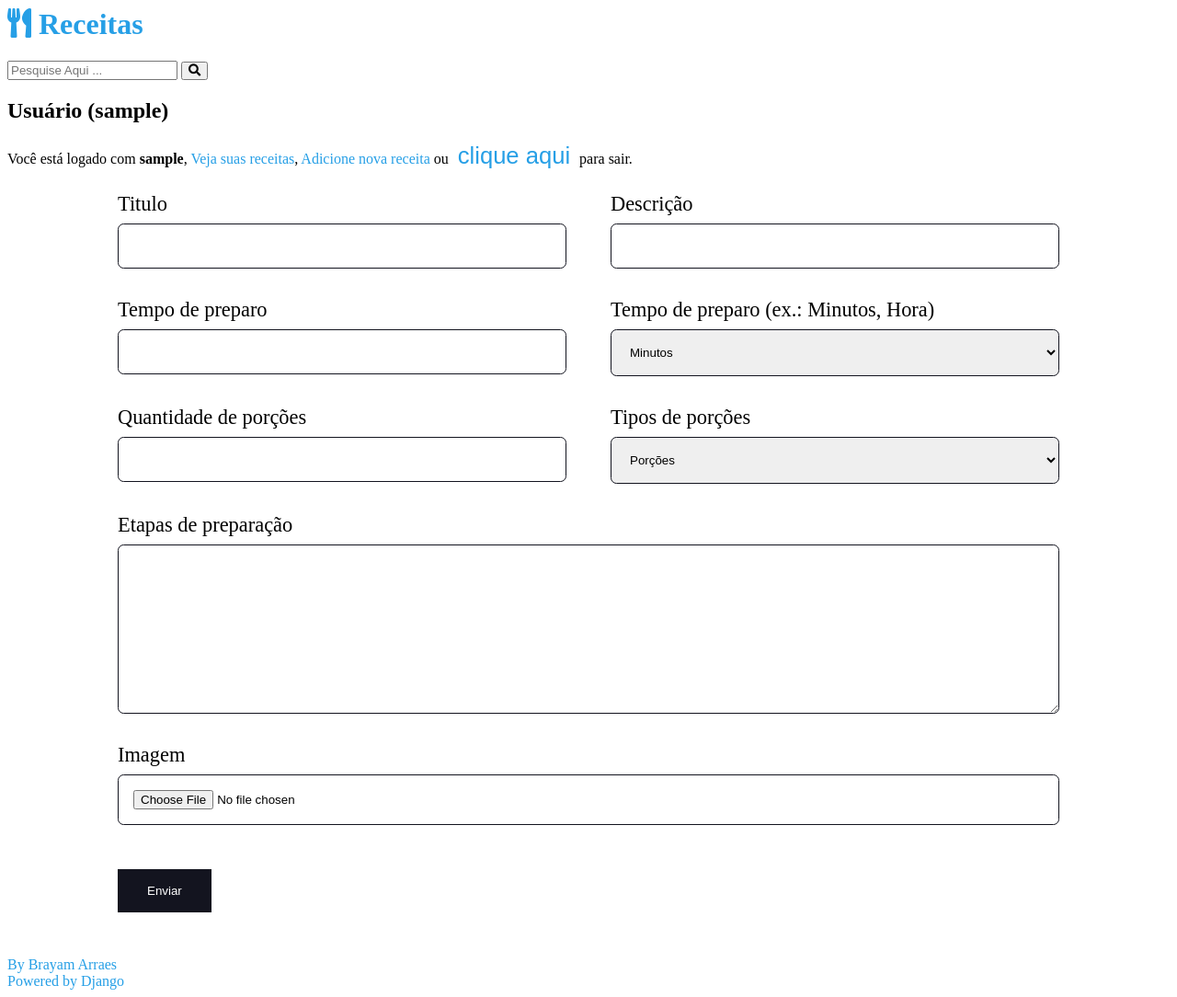
After one commit to BrayamArraes/curso-django, a Django app: page /authors/dashboard/receita/nova in a window 1280 px wide. The commit adds this page. Shown: the whole page at 92% size. Run offline with Django 4.2, Linux system fonts and the light colour scheme; the visitor is signed in with stand-in values (Sample User, id 1).

Commit message:
editando area adm/ usuario/login

```diff
--- a/authors/forms/__init__.py
+++ b/authors/forms/__init__.py
@@ -1,3 +1,5 @@
 # flake8: noqa
 from .login import LoginForm
 from .registro_form import RegistroForm
+from .receita_form import AuthorsReceitaForm
+import utils
--- /dev/null
+++ b/authors/forms/receita_form.py
@@ -0,0 +1,94 @@
+from django import forms
+from receitas.models import receita
+from utils.django_forms import add_attr
+from utils.strings import is_positive_number
+from collections import defaultdict
+from django.core.exceptions import ValidationError
+
+
+class AuthorsReceitaForm(forms.ModelForm):
+    def __init__(self, *args, **kwargs):
+        super().__init__(*args, **kwargs)
+
+        self._my_errors = defaultdict(list)
+
+        add_attr(self.fields.get('preparation_steps'), 'class', 'span-2')
+
+    class Meta:
+        model = receita
+        fields = 'title', 'description', 'preparation_time', \
+            'preparation_time_unit', 'servings', 'servings_unit', \
+            'preparation_steps', 'cover'
+        widgets = {
+            'cover': forms.FileInput(
+                attrs={
+                    'class': 'span-2'
+                }
+            ),
+            'servings_unit': forms.Select(
+                choices=(
+                    ('Porções', 'Porções'),
+                    ('Pedaços', 'Pedaços'),
+                    ('Pessoas', 'Pessoas'),
+                ),
+            ),
+            'preparation_time_unit': forms.Select(
+                choices=(
+                    ('Minutos', 'Minutos'),
+                    ('Horas', 'Horas'),
+                ),
+            ),
+        }
+        labels = {
+            'preparation_time_unit': 'Tempo de preparo (ex.: Minutos, Hora)',
+            'cover': 'Imagem',
+            'preparation_time': 'Tempo de preparo',
+            'servings_unit': 'Tipos de porções',
+            'servings': 'Quantidade de porções',
+            'title': 'Titulo',
+            'description': 'Descrição',
+            'preparation_steps': 'Etapas de preparação',
+        }
+
+#  Tipo de validação
+    def clean(self, *args, **kwargs):
+        super_clean = super().clean(*args, **kwargs)
+        cd = self.cleaned_data
+
+        title = cd.get('title')
+        description = cd.get('description')
+
+        if title == description:
+            self._my_errors['title'].append('Não pode ser igual a descrição.')
+            self._my_errors['description'].append('Não pode ser igual ao título.')
+
+        if self._my_errors:
+            raise ValidationError(self._my_errors)
+
+        return super_clean
+
+    def clean_title(self):
+        title = self.cleaned_data.get('title')
+
+        if len(title) < 5:
+            self._my_errors['title'].append('Deve conter pelo menos 5 caracteres.')
+
+        return title
+
+    def clean_preparation_time(self):
+        field_name = 'preparation_time'
+        field_value = self.cleaned_data.get(field_name)
+
+        if not is_positive_number(field_value):
+            self._my_errors[field_name].append('O número deve ser positivo.')
+
+        return field_value
+
+    def clean_servings(self):
+        field_name = 'servings'
+        field_value = self.cleaned_data.get(field_name)
+
+        if not is_positive_number(field_value):
+            self._my_errors[field_name].append('O número deve ser positivo.')
+
+        return field_value
--- /dev/null
+++ b/authors/templates/authors/pages/dashboard_receita.html
@@ -0,0 +1,82 @@
+<style>
+    :root {
+        --color-primary: #269fe6;
+        --color-primary-hover: #2086c2;
+        --color-primary-dark: #13141f;
+        --color-primary-dark-hover: #212336;
+        --color-primary-light: #d4ecfa;
+        --color-primary-light-hover: #bdd8e7;
+
+        --color-white: #fff;
+        --color-black: #000;
+
+        --color-dark-text: #444;
+        --color-info-light: #cce5ff;
+        --color-debug-light: #cce5ff;
+        --color-success-light: #d4edda;
+        --color-alert-light: #fff3cd;
+        --color-warning-light: #fff3cd;
+        --color-error-light: #f8d7da;
+
+        --color-info-dark: #4d86c4;
+        --color-debug-dark: #4d86c4;
+        --color-success-dark: #4a9c5d;
+        --color-alert-dark: #927f40;
+        --color-warning-dark: #927f40;
+        --color-error-dark: #da525d;
+
+        --color-gray-0: #f9f9f9;
+        --color-gray-1: #e0e0e0;
+        --color-gray-2: #c7c7c7;
+        --color-gray-3: #aeaeae;
+        --color-gray-4: #959595;
+        --color-gray-5: #7d7d7d;
+        --color-gray-6: #646464;
+        --color-gray-7: #4b4b4b;
+        --color-gray-8: #323232;
+        --color-gray-9: #191919;
+
+        --font-primary: sans-serif;
+        --font-headings: 'Roboto Slab', serif;
+
+        --spacing-gutter-medium: 3rem;
+        --spacing-gutter-large: 4rem;
+    }
+
+    .authors-dashboard-container {
+        max-width: 64rem;
+        text-align: left;
+        padding: var(--spacing-gutter-medium);
+        margin: 0 auto;
+    }
+
+    .authors-dashboard-container h3,
+    .authors-dashboard-container p,
+    .authors-dashboard-container ul {
+        list-style-type: none;
+        margin: 1rem 0;
+    }
+
+    .left {
+        text-align: left;
+    }
+
+</style>
+
+{% include 'receitas/partials/head.html' %}
+
+<body>
+    {%include 'receitas/partials/header.html'%}
+    {%include 'receitas/partials/search.html'%}
+    {%include 'receitas/partials/mensagem.html'%}
+    <div class="main-content center container">
+        <h2>Usuário ({{user}})</h2>
+        {% include "authors/partials/login_mensagem.html" %}
+        <div class="left">
+            {% include "authors/partials/forms.html" %}
+        </div>
+    </div>
+
+
+    {%include 'receitas/partials/footer.html'%}
+</body>
--- /dev/null
+++ b/authors/templates/authors/partials/forms.html
@@ -0,0 +1,154 @@
+<style>
+    :root {
+        --color-primary: #269fe6;
+        --color-primary-hover: #2086c2;
+        --color-primary-dark: #13141f;
+        --color-primary-dark-hover: #212336;
+        --color-primary-light: #d4ecfa;
+        --color-primary-light-hover: #bdd8e7;
+
+        --color-white: #fff;
+        --color-black: #000;
+
+        --color-dark-text: #444;
+        --color-info-light: #cce5ff;
+        --color-debug-light: #cce5ff;
+        --color-success-light: #d4edda;
+        --color-alert-light: #fff3cd;
+        --color-warning-light: #fff3cd;
+        --color-error-light: #f8d7da;
+
+        --color-info-dark: #4d86c4;
+        --color-debug-dark: #4d86c4;
+        --color-success-dark: #4a9c5d;
+        --color-alert-dark: #927f40;
+        --color-warning-dark: #927f40;
+        --color-error-dark: #da525d;
+
+        --color-gray-0: #f9f9f9;
+        --color-gray-1: #e0e0e0;
+        --color-gray-2: #c7c7c7;
+        --color-gray-3: #aeaeae;
+        --color-gray-4: #959595;
+        --color-gray-5: #7d7d7d;
+        --color-gray-6: #646464;
+        --color-gray-7: #4b4b4b;
+        --color-gray-8: #323232;
+        --color-gray-9: #191919;
+
+        --font-primary: sans-serif;
+        --font-headings: 'Roboto Slab', serif;
+
+        --spacing-gutter-medium: 3rem;
+        --spacing-gutter-large: 4rem;
+    }
+
+    /* Forms */
+    .form-content {
+        max-width: 64rem;
+        margin: 0 auto;
+        margin-bottom: var(--spacing-gutter-medium);
+    }
+
+    .form-content label,
+    .form-content .help-text,
+    .errorlist {
+        display: block;
+        margin: 0.5rem 0;
+        font-size: 1.4rem;
+        list-style-type: none;
+    }
+
+    .errorlist {
+        color: var(--color-error-dark);
+    }
+
+  .form-content input,
+  .form-content textarea,
+  .form-content select {
+    width: 100%;
+    padding: 1rem;
+    border-radius: 0.4rem;
+    border: 1px solid var(--color-primary-dark);
+  }
+
+    .form-content-grid {
+        display: grid;
+        grid-template-columns: repeat(auto-fit, minmax(30rem, 1fr));
+        gap: calc(var(--spacing-gutter-medium) / 2) var(--spacing-gutter-medium);
+    }
+
+    .form-content button {
+        padding: 1rem 2rem;
+        border: none;
+        background: var(--color-primary-dark);
+        color: var(--color-white);
+    }
+
+    @media (max-width: 600px) {
+        .form-content-grid {
+          grid-template-columns: repeat(auto-fit, minmax(100%, 1fr));
+        }
+    }
+
+    .inline-form {
+        display: inline;
+      }
+    .span-2 {
+        grid-column: span 2;
+      }
+    .span-2 img {
+      max-width: 100%;
+    }
+
+      .plaintext-button {
+        display: inline;
+        border: none;
+        background: none;
+        cursor: pointer;
+        color: var(--color-primary);
+        font-size: 1.6rem;
+      }
+</style>
+<div class="main-content container">
+    <form class="main-form" action="{{ form_action }}" method="POST" enctype='multipart/form-data'>
+      {% csrf_token %}
+
+      <div class="form-content form-content-grid">
+        {% for field in form %}
+          <div class="form-group {{field.field.widget.attrs.class}}">
+            <label for="{{ field.id_for_label }}">{{ field.label }}</label>
+            {{field}}
+
+            {% if field.help_text %}
+              <p class="help-text">{{ field.help_text }}</p>
+            {% endif %}
+
+            {{ field.errors }}
+          </div>
+
+          {% if field.name == 'cover' and field.value.url %}
+            <div class="span-2">
+              <img src="{{field.value.url}}" alt="Capa para{{receita.title}}">
+            </div>
+          {% endif %}
+        {% endfor %}
+      </div>
+
+      {% if form.errors %}
+      <div class="form-content form-content-grid">
+        <div class="form-group">
+          <div class="message message-error">
+            Há erros no formulário, corrija-os e envie novamente.
+          </div>
+        </div>
+      </div>
+      {% endif %}
+
+      <div class="form-content form-content-grid">
+        <div class="form-group">
+          <button type="submit">Enviar</button>
+        </div>
+      </div>
+    </form>
+  </div>
--- /dev/null
+++ b/authors/templates/authors/partials/login_mensagem.html
@@ -0,0 +1,127 @@
+<style>
+    :root {
+        --color-primary: #269fe6;
+        --color-primary-hover: #2086c2;
+        --color-primary-dark: #13141f;
+        --color-primary-dark-hover: #212336;
+        --color-primary-light: #d4ecfa;
+        --color-primary-light-hover: #bdd8e7;
+
+        --color-white: #fff;
+        --color-black: #000;
+
+        --color-dark-text: #444;
+        --color-info-light: #cce5ff;
+        --color-debug-light: #cce5ff;
+        --color-success-light: #d4edda;
+        --color-alert-light: #fff3cd;
+        --color-warning-light: #fff3cd;
+        --color-error-light: #f8d7da;
+
+        --color-info-dark: #4d86c4;
+        --color-debug-dark: #4d86c4;
+        --color-success-dark: #4a9c5d;
+        --color-alert-dark: #927f40;
+        --color-warning-dark: #927f40;
+        --color-error-dark: #da525d;
+
+        --color-gray-0: #f9f9f9;
+        --color-gray-1: #e0e0e0;
+        --color-gray-2: #c7c7c7;
+        --color-gray-3: #aeaeae;
+        --color-gray-4: #959595;
+        --color-gray-5: #7d7d7d;
+        --color-gray-6: #646464;
+        --color-gray-7: #4b4b4b;
+        --color-gray-8: #323232;
+        --color-gray-9: #191919;
+
+        --font-primary: sans-serif;
+        --font-headings: 'Roboto Slab', serif;
+
+        --spacing-gutter-medium: 3rem;
+        --spacing-gutter-large: 4rem;
+    }
+
+    /* Forms */
+    .form-content {
+        max-width: 64rem;
+        margin: 0 auto;
+        margin-bottom: var(--spacing-gutter-medium);
+    }
+
+    .form-content label,
+    .form-content .help-text,
+    .errorlist {
+        display: block;
+        margin: 0.5rem 0;
+        font-size: 1.4rem;
+        list-style-type: none;
+    }
+
+    .errorlist {
+        color: var(--color-error-dark);
+    }
+
+    .form-content input {
+        width: 100%;
+        padding: 1rem;
+        border-radius: 0.4rem;
+        border: 1px solid var(--color-primary-dark);
+    }
+
+    .form-content-grid {
+        display: grid;
+        grid-template-columns: repeat(auto-fit, minmax(30rem, 1fr));
+        gap: calc(var(--spacing-gutter-medium) / 2) var(--spacing-gutter-medium);
+    }
+
+    .form-content button {
+        padding: 1rem 2rem;
+        border: none;
+        background: var(--color-primary-dark);
+        color: var(--color-white);
+    }
+
+    @media (max-width: 600px) {
+        .form-content-grid {
+          grid-template-columns: repeat(auto-fit, minmax(100%, 1fr));
+        }
+    }
+
+    .inline-form {
+        display: inline;
+      }
+
+      .plaintext-button {
+        display: inline;
+        border: none;
+        background: none;
+        cursor: pointer;
+        color: var(--color-primary);
+        font-size: 1.6rem;
+      }
+.login-message {
+  margin: 1rem 0;
+}
+
+a {
+  color: var(--color-primary);
+  text-decoration: none;
+}
+
+</style>
+
+{% if request.user.is_authenticated %}
+<div class='login-message'>
+  Você está logado com
+  <strong>{{ request.user.username }}</strong>,
+  <a href="{% url 'authors:dashboard'%}">Veja suas receitas</a>,
+  <a href='{% url 'authors:criar_receita' %}'>Adicione nova receita</a> ou
+  <form class="inline-form" action="{% url 'authors:logout' %}" method='POST'>
+    {% csrf_token %}
+    <input type="hidden" name="username" value="{{ request.user.username }}">
+    <button class="plaintext-button" type="submit">clique aqui</button>
+  </form> para sair.
+</div>
+{% endif %}
--- a/authors/urls.py
+++ b/authors/urls.py
@@ -9,4 +9,8 @@ urlpatterns = [
     path('login/', views.login_view, name='login'),
     path('login/create/', views.login_create, name='login_create'),
     path('logout/', views.logout_view, name='logout'),
+    path('dashboard/', views.dashboard, name='dashboard'),
+    path('dashboard/receita/nova', views.criar_receita, name='criar_receita'),
+    path('dashboard/receita/delete/', views.dashboard_receita_delete, name='dashboard_receita_delete'),
+    path('dashboard/receita/<int:id>/edit/', views.dashboard_receita_edit, name='dashboard_receita_edit'),
 ]
--- a/authors/views.py
+++ b/authors/views.py
@@ -1,12 +1,14 @@
 from django.shortcuts import render, redirect
-from .forms import LoginForm, RegistroForm
+from .forms import LoginForm, RegistroForm, AuthorsReceitaForm
 from django.http import Http404
 from django.contrib import messages
 from django.urls import reverse
 from django.contrib.auth import authenticate, login, logout
 from django.contrib.auth.decorators import login_required
+from receitas.models import receita
 
 
+# pagina de registro/formulario
 def registro_view(request):
     registro_form_data = request.session.get('registro_form_data', None)
     form = RegistroForm(registro_form_data)
@@ -16,7 +18,7 @@ def registro_view(request):
     })
 
 
-# este campo é para criar e salvar usuario no banco de dados.
+# def para pagina de criaçao de cadastro/salvando os dados na base.
 def registro_create(request):
     if not request.POST:
         raise Http404()
@@ -37,6 +39,7 @@ def registro_create(request):
     return redirect('authors:registro')
 
 
+# pagina de login e senha
 def login_view(request):
     form = LoginForm()
     return render(request, 'authors/pages/login.html', {
@@ -45,12 +48,12 @@ def login_view(request):
     })
 
 
+# pagina para logar seu usuario valido com senha
 def login_create(request):
     if not request.POST:
         raise Http404()
 
     form = LoginForm(request.POST)
-    login_url = reverse('authors:login')
 
     if form.is_valid():
         authenticated_user = authenticate(
@@ -66,7 +69,7 @@ def login_create(request):
     else:
         messages.error(request, 'Dados Invalidos')
 
-    return redirect(login_url)
+    return redirect(reverse('authors:dashboard'))
 
 
 @login_required(login_url='authors:login', redirect_field_name='next')
@@ -79,3 +82,107 @@ def logout_view(request):
 
     logout(request)
     return redirect(reverse('authors:login'))
+
+
+# entrando na dashboard ja logodo com seu usuario
+@login_required(login_url='authors:login', redirect_field_name='next')
+def dashboard(request):
+    receitas = receita.objects.filter(
+        is_published=False,
+        author=request.user,
+    )
+    return render(request, 'authors/pages/dashboard.html', {
+        'receitas': receitas,
+    })
+
+
+# editando receitas
+@login_required(login_url='authors:login', redirect_field_name='next')
+def dashboard_receita_edit(request, id):
+    receitas = receita.objects.filter(
+        is_published=False,
+        author=request.user,
+        pk=id,
+    ).first()
+
+    if not receitas:
+        raise Http404
+
+    form = AuthorsReceitaForm(
+        # dados de texto/objetos vai em request.POST
+        data=request.POST or None,
+        # files recebe arquivos binarios ou seja arquivos que nao estao em formato de texto.
+        files=request.FILES or None,
+        instance=receitas)
+
+    if form.is_valid():
+        # Agora, o form é valido e eu posso tentar salvar
+        receitas = form.save(commit=False)
+
+        receitas.author = request.user
+        receitas.preparation_steps_is_html = False
+        receitas.is_published = False
+
+        receitas.save()
+
+        messages.success(request, 'Sua receita foi salva com sucesso!')
+        return redirect(reverse('authors:dashboard_receita_edit', args=(id,)))
+
+
+    return render(request, 'authors/pages/dashboard_receita.html', {
+        'form': form,
+})
+
+
+# NOVA RECEITA
+@login_required(login_url='authors:login', redirect_field_name='next')
+def criar_receita(request):
+    form = AuthorsReceitaForm(
+        data=request.POST or None,
+        files=request.FILES or None,
+    )
+
+    if form.is_valid():
+        receitas: receita = form.save(commit=False)
+
+        receitas.author = request.user
+        receitas.preparation_steps_is_html = False
+        receitas.is_published = False
+
+        receitas.save()
+
+        messages.success(request, 'Salvo com sucesso!')
+        return redirect(
+            reverse('authors:dashboard_receita_edit', args=(receita.id,))
+        )
+
+    return render(
+        request,
+        'authors/pages/dashboard_receita.html',
+        context={
+            'form': form,
+            'form_action': reverse('authors:criar_receita')
+        }
+    )
+
+
+@login_required(login_url='authors:login', redirect_field_name='next')
+def dashboard_receita_delete(request):
+    if not request.POST:
+        raise Http404
+
+    POST = request.POST
+    id = POST.get('id')
+
+    receitas = receita.objects.filter(
+        is_published=False,
+        author=request.user,
+        pk=id,
+    ).first()
+
+    if not receitas:
+        raise Http404()
+
+    receitas.delete()
+    messages.success(request, 'Receita Deletada com sucesso!')
+    return redirect(reverse('authors:dashboard'))
--- /dev/null
+++ b/utils/strings.py
@@ -0,0 +1,6 @@
+def is_positive_number(value):
+    try:
+        number_string = float(value)
+    except ValueError:
+        return False
+    return number_string > 0
```
Also changed, not shown: authors/templates/authors/pages/dashboard.html (added, +126 -0 lines), authors/templates/authors/pages/login.html (+3 -14 lines), receitas/admin.py (+13 -1 lines), authors/templates/authors/pages/registro_view.html (indentation only).
